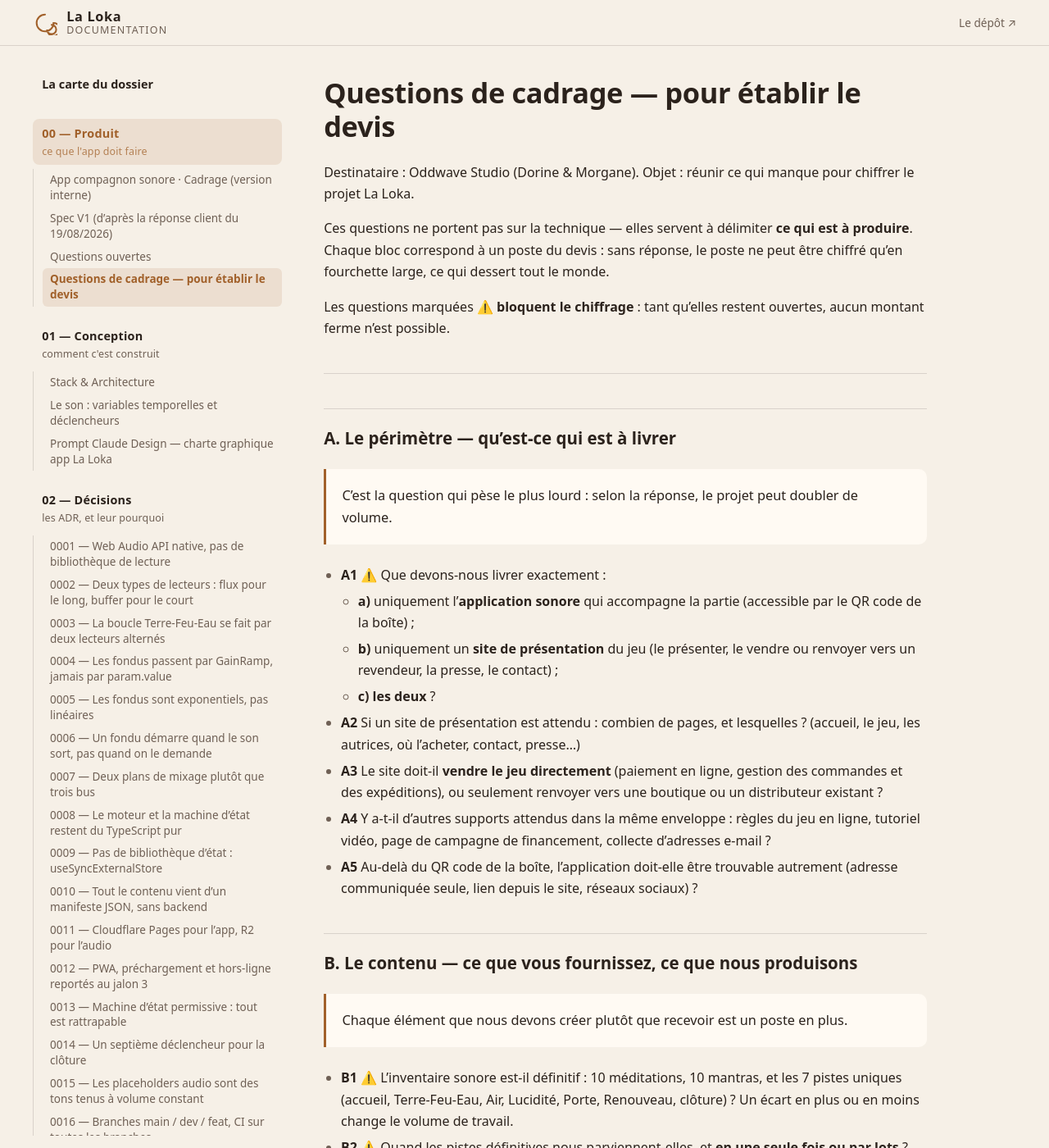
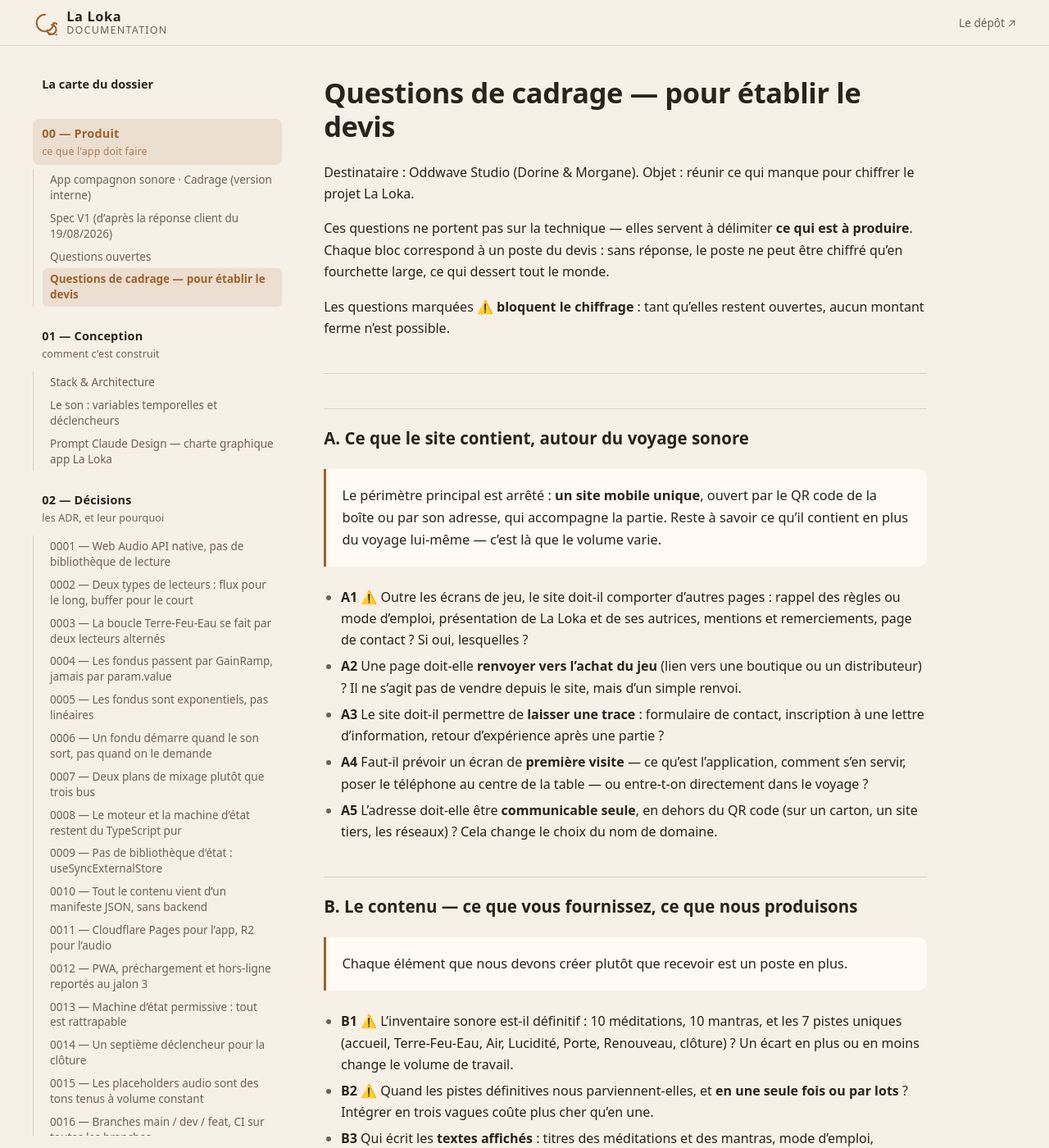
Before and after one commit to Wieedze/Loka, a Jekyll site: the page built from docs/00-produit/04-questions-devis.md, in a window 1280 px wide and 1400 px high. Shown: the whole window at 82% size. Built offline with Jekyll 4.4.1, drawn with Linux system fonts in a browser that asks for light colours; our own code applies the rules of GitHub Pages for plain Markdown files; some of the changed text lies outside the part shown.

Commit message:
docs: périmètre confirmé — un site mobile unique, pas de vitrine
Le client a tranché : le livrable est le site mobile ouvert par le QR code
de la boîte ou par son adresse, qui accompagne la partie. Pas de site
vitrine, pas de boutique.

Consigné dans la spec avec sa date. Le questionnaire de devis s'ajuste :
la section A ne demande plus quel est le périmètre mais ce que le site
contient autour du voyage — pages additionnelles, renvoi vers l'achat,
formulaire, écran de première visite, adresse communicable seule. C'est
là que le volume varie désormais.

Les questions bloquantes deviennent la charte graphique, l'autonomie
d'ajout de contenu, les pages additionnelles, la date imprimeur et
l'enveloppe.

Co-Authored-By: Claude Opus 5 <noreply@anthropic.com>

```diff
--- a/docs/00-produit/04-questions-devis.md
+++ b/docs/00-produit/04-questions-devis.md
@@ -13,27 +13,27 @@ ouvertes, aucun montant ferme n'est possible.
 
 ---
 
-## A. Le périmètre — qu'est-ce qui est à livrer
+## A. Ce que le site contient, autour du voyage sonore
 
-> C'est la question qui pèse le plus lourd : selon la réponse, le projet peut
-> doubler de volume.
+> Le périmètre principal est arrêté : **un site mobile unique**, ouvert par le QR
+> code de la boîte ou par son adresse, qui accompagne la partie. Reste à savoir
+> ce qu'il contient en plus du voyage lui-même — c'est là que le volume varie.
 
-- **A1 ⚠️** Que devons-nous livrer exactement :
-  - **a)** uniquement l'**application sonore** qui accompagne la partie
-    (accessible par le QR code de la boîte) ;
-  - **b)** uniquement un **site de présentation** du jeu (le présenter, le
-    vendre ou renvoyer vers un revendeur, la presse, le contact) ;
-  - **c)** **les deux** ?
-- **A2** Si un site de présentation est attendu : combien de pages, et
-  lesquelles ? (accueil, le jeu, les autrices, où l'acheter, contact, presse…)
-- **A3** Le site doit-il **vendre le jeu directement** (paiement en ligne,
-  gestion des commandes et des expéditions), ou seulement renvoyer vers une
-  boutique ou un distributeur existant ?
-- **A4** Y a-t-il d'autres supports attendus dans la même enveloppe : règles du
-  jeu en ligne, tutoriel vidéo, page de campagne de financement, collecte
-  d'adresses e-mail ?
-- **A5** Au-delà du QR code de la boîte, l'application doit-elle être trouvable
-  autrement (adresse communiquée seule, lien depuis le site, réseaux sociaux) ?
+- **A1 ⚠️** Outre les écrans de jeu, le site doit-il comporter d'autres pages :
+  rappel des règles ou mode d'emploi, présentation de La Loka et de ses
+  autrices, mentions et remerciements, page de contact ? Si oui, lesquelles ?
+- **A2** Une page doit-elle **renvoyer vers l'achat du jeu** (lien vers une
+  boutique ou un distributeur) ? Il ne s'agit pas de vendre depuis le site, mais
+  d'un simple renvoi.
+- **A3** Le site doit-il permettre de **laisser une trace** : formulaire de
+  contact, inscription à une lettre d'information, retour d'expérience après une
+  partie ?
+- **A4** Faut-il prévoir un écran de **première visite** — ce qu'est
+  l'application, comment s'en servir, poser le téléphone au centre de la table —
+  ou entre-t-on directement dans le voyage ?
+- **A5** L'adresse doit-elle être **communicable seule**, en dehors du QR code
+  (sur un carton, un site tiers, les réseaux) ? Cela change le choix du nom de
+  domaine.
 
 ## B. Le contenu — ce que vous fournissez, ce que nous produisons
 
@@ -125,21 +125,23 @@ ouvertes, aucun montant ferme n'est possible.
 
 Si vous ne deviez répondre qu'à quatre questions, ce sont celles-ci :
 
-1. **A1** — application sonore seule, site de présentation, ou les deux.
-2. **B4** — la charte graphique est-elle utilisable en l'état, ou à créer.
-3. **E4** — devez-vous pouvoir ajouter du contenu vous-mêmes.
+1. **B4** — la charte graphique est-elle utilisable en l'état, ou à créer.
+2. **E4** — devez-vous pouvoir ajouter du contenu vous-mêmes, plus tard.
+3. **A1** — y a-t-il des pages en plus des écrans de jeu.
 4. **C2** — la date limite de l'imprimeur.
+5. **F1** — l'enveloppe dont vous disposez.
 
-Les trois premières déterminent le volume de travail. La quatrième détermine si
-le projet est tenable dans le calendrier, et à quel rythme.
+Les trois premières déterminent le volume de travail. La quatrième dit si le
+projet est tenable dans le calendrier. La cinquième nous évite de vous proposer
+à côté.
 
 ## Ce que nous vous proposerons en face
 
 Le devis distinguera :
 
 - un **socle** : ce qui est indispensable à une première version qui fonctionne ;
-- des **options chiffrées séparément**, que vous activez ou non : site de
-  présentation, multilingue, interface d'ajout de contenu, statistiques,
+- des **options chiffrées séparément**, que vous activez ou non : pages
+  additionnelles, multilingue, interface d'ajout de contenu, statistiques,
   maintenance annuelle ;
 - les **coûts récurrents** (domaine, hébergement), isolés du reste pour que vous
   sachiez ce que le projet coûte chaque année.
```
Also changed, not shown: docs/00-produit/02-spec-v1.md (+9 -0 lines), 1 other file.
